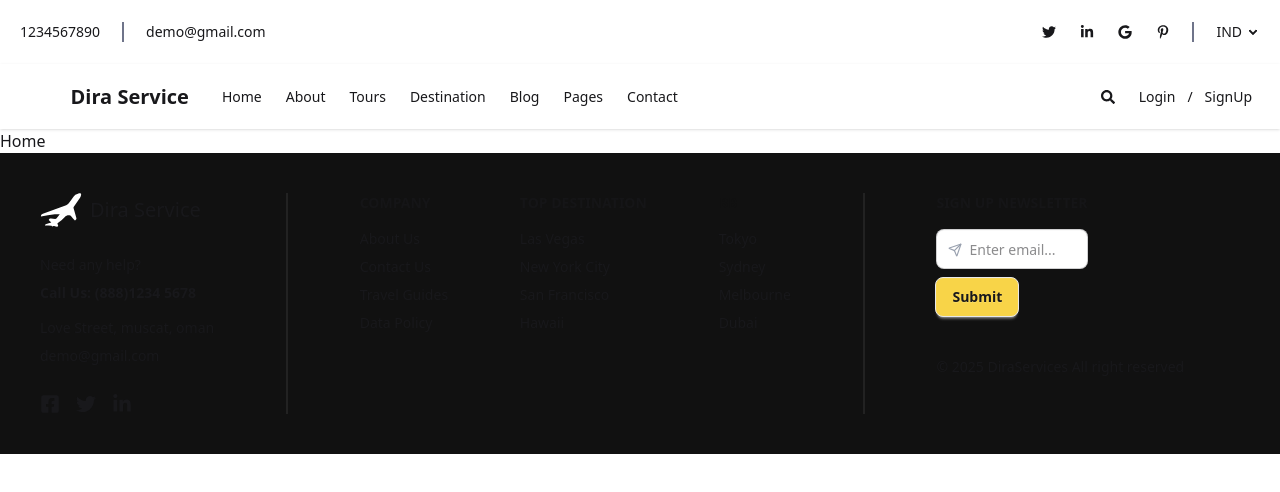
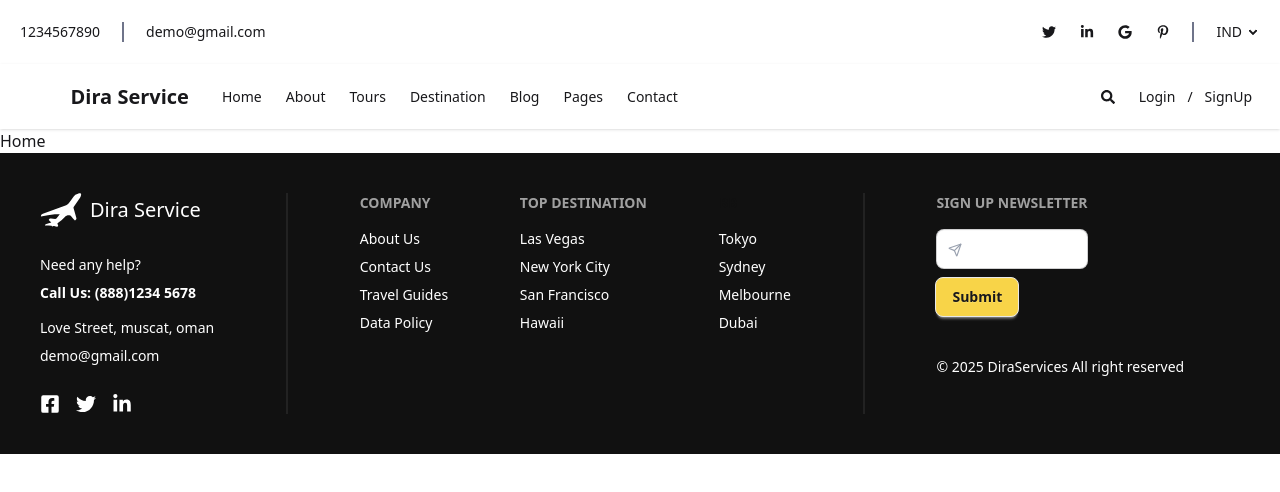
Before and after one commit to DarshikR/Harsh-Bhai, a React (Vite) app: page / in a window 1280 px wide. Shown: the top 492 px of the page. Built offline with nearby package versions, Linux system fonts and the light colour scheme.

Commit message:
text in light and dark theme in footer.

```diff
--- a/src/components/common/Footer.jsx
+++ b/src/components/common/Footer.jsx
@@ -6,7 +6,7 @@
 const Footer = () => {
     return (
         <>
-            <footer className="footer min-[425px]:grid-cols-2 sm:grid-cols-3 md:grid-cols-none md:footer-horizontal bg-[#111111] text-base-content p-10">
+            <footer className="footer min-[425px]:grid-cols-2 sm:grid-cols-3 md:grid-cols-none md:footer-horizontal bg-[#111111] text-white p-10">
                 <aside>
                     <div className='flex gap-2 items-center mb-5'>
                         <img src={Logo} alt="" />
```
